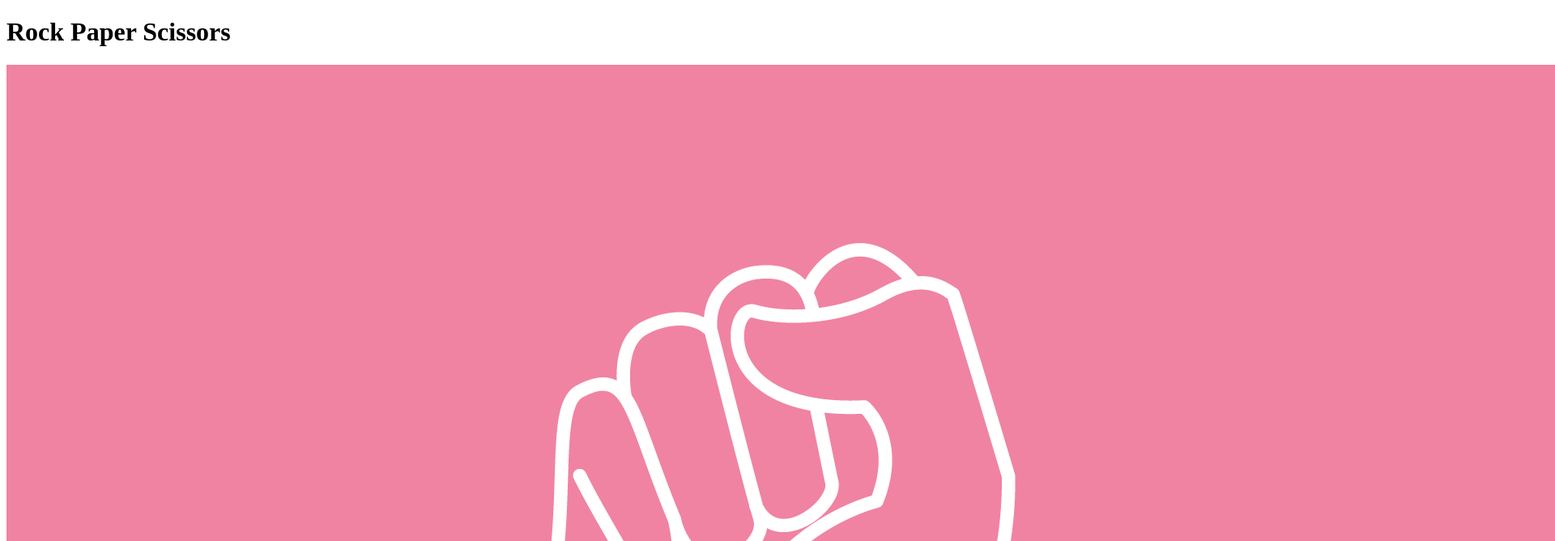
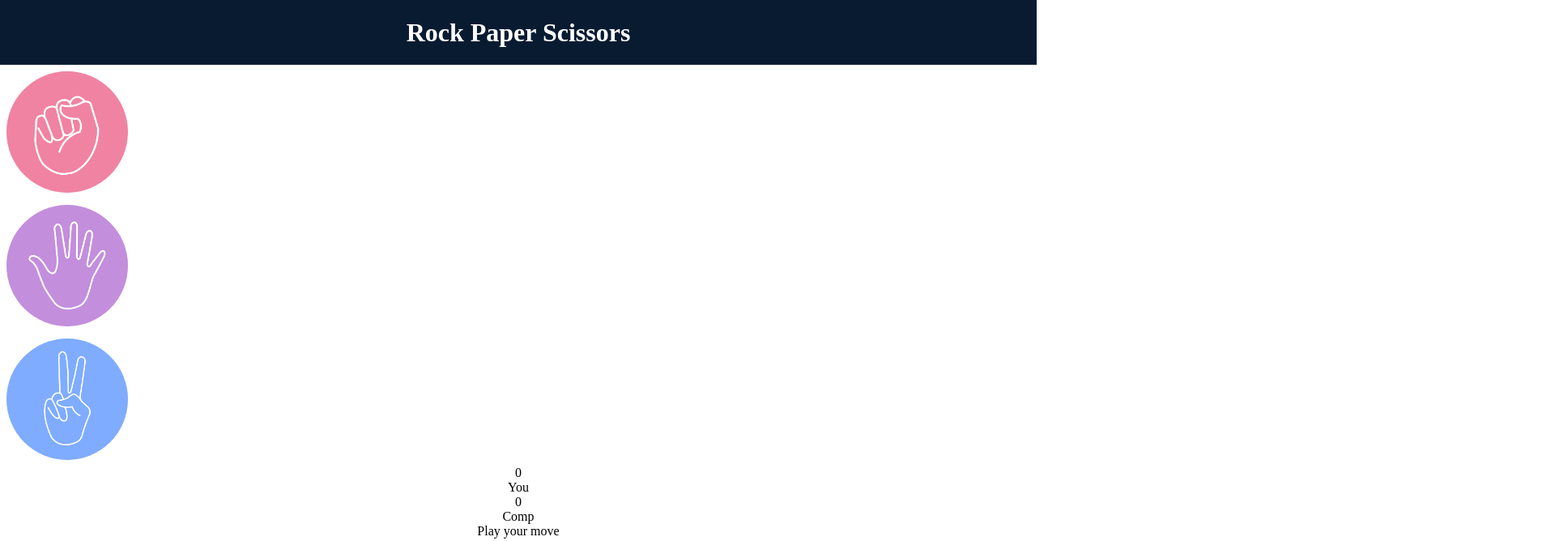
Before and after one commit to adagio-learner/4-projectBasedWebDevLearning, a plain HTML site: page 2 rockPaperScissors/index.html in a window 1280 px wide. Shown: the top 668 px of the page at 81% size, 1920 px wide, since content can reach past the window. Drawn offline with Linux system fonts and the light colour scheme.

Commit message:
add styling to the images

```diff
--- a/2 rockPaperScissors/index.html
+++ b/2 rockPaperScissors/index.html
@@ -35,5 +35,6 @@
         <p id="msg">Play your move</p>
     </div>
 
+    <script src="script.js"></script>
 </body>
 </html>
--- a/2 rockPaperScissors/style.css
+++ b/2 rockPaperScissors/style.css
@@ -0,0 +1,33 @@
+* {
+    margin: 0;
+    padding: 0;
+    text-align: center;
+}
+
+h1 {
+    background-color: #081b31;
+    color: #fff;
+    height: 5rem;
+    line-height: 5rem;
+}
+
+.choice {
+    height: 165px;
+    width: 165px;
+    border-radius: 50%;
+    display: flex;
+    justify-content: center;
+    align-items: center;
+}
+
+.choice:hover{
+    cursor: pointer;
+    background-color: #081b31;
+}
+
+img {
+    height: 150px;
+    width: 150px;
+    object-fit: cover;
+    border-radius: 50%;
+}
```
